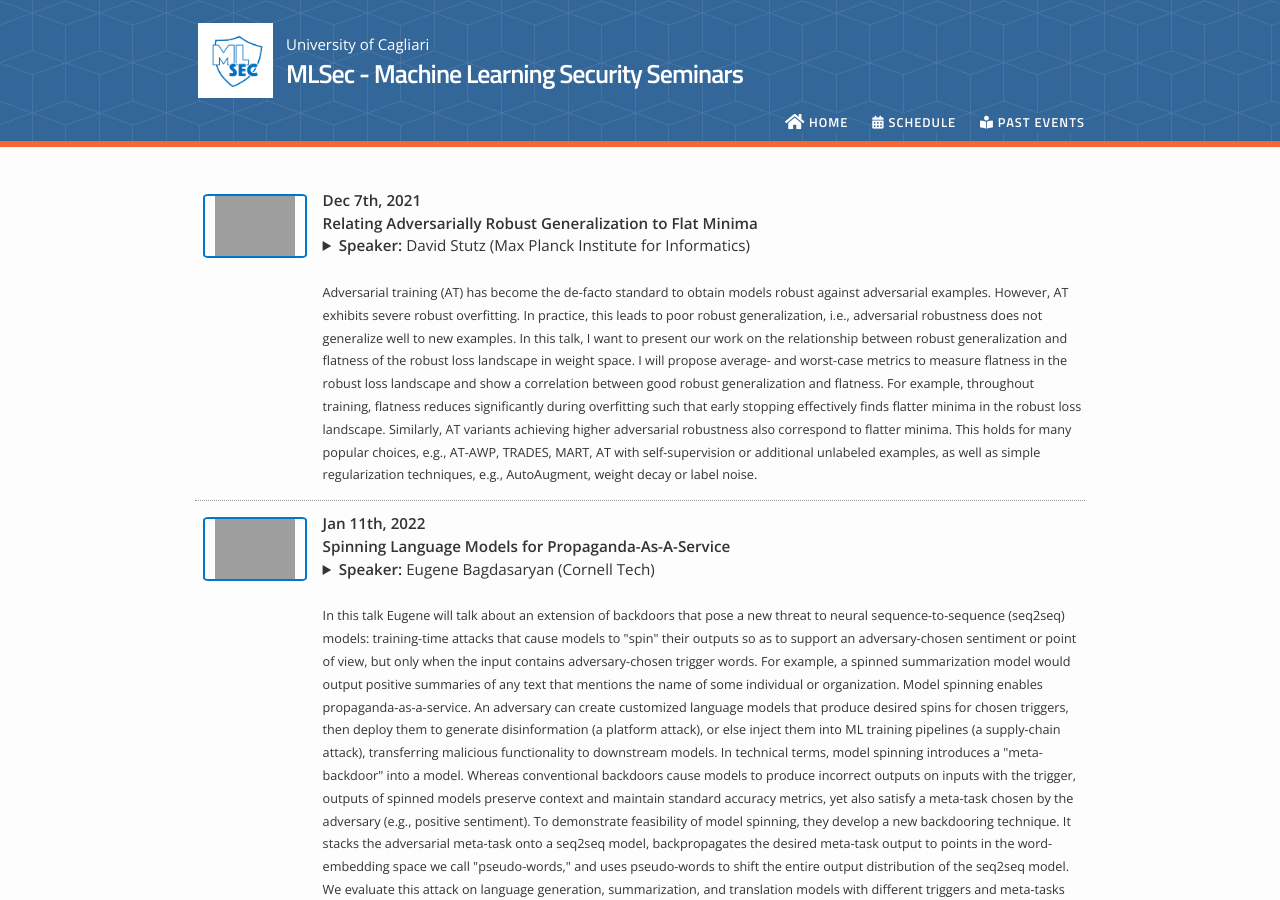
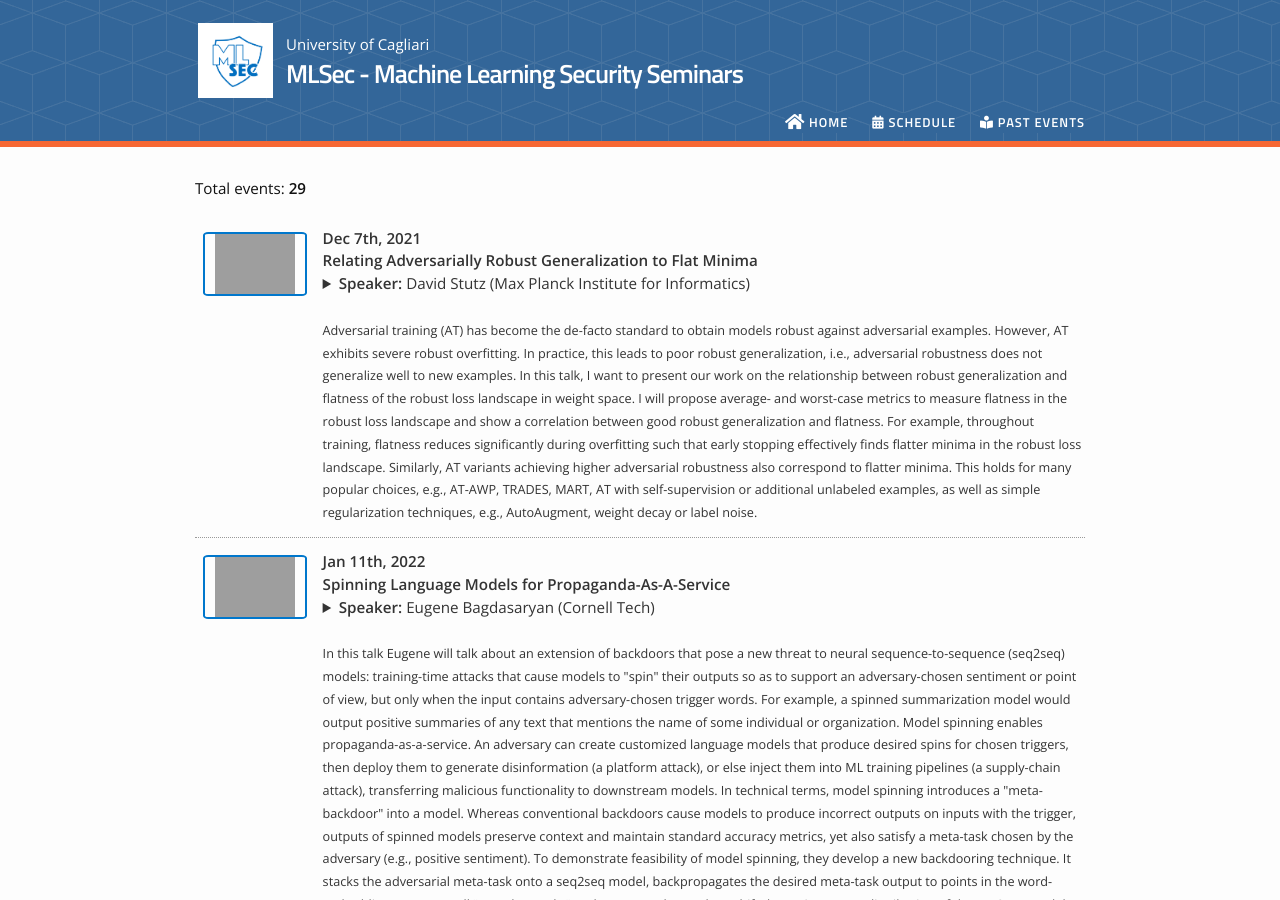
Before and after one commit to pralab/mlsec, a Jekyll site: the page built from past.md, in a window 1280 px wide and 900 px high, cut to the strip 0-900 px from the top of the window. Built offline with Jekyll 4.4.1, drawn with Linux system fonts in a browser that asks for light colours; nearby versions of some CDN libraries; grey boxes are pictures that could not be loaded.

Commit message:
counter for events

```diff
--- a/_layouts/past.html
+++ b/_layouts/past.html
@@ -3,6 +3,10 @@ layout: default
 ---
 
 {{ content }}
+<p id="event-count">
+    Total events:
+    <strong>{{ site.past | size }}</strong>
+</p>
 <ul id="archive">
     {% for event in site.past %}
     <li class="archiveposturl" style="background: transparent">
```
